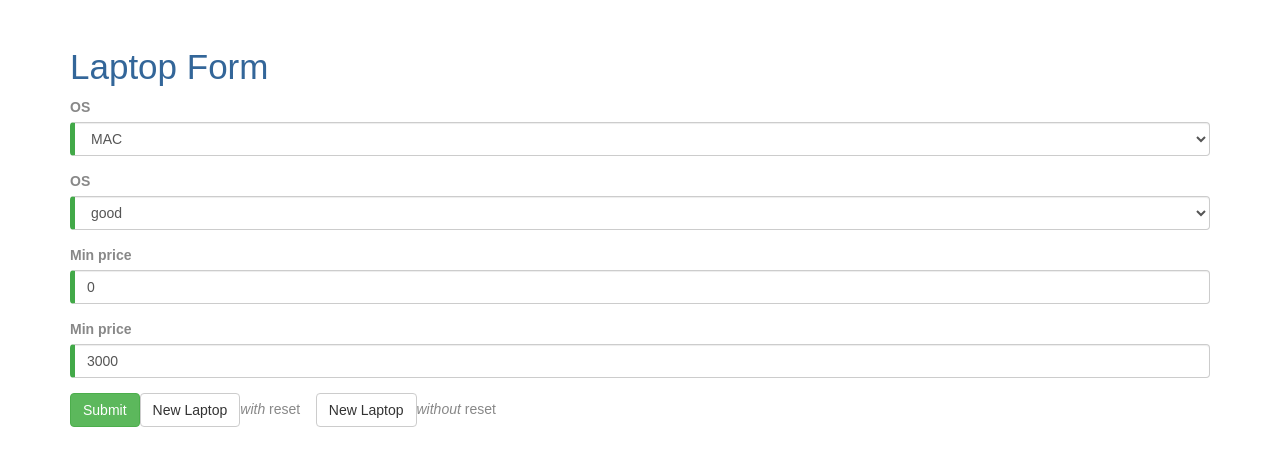
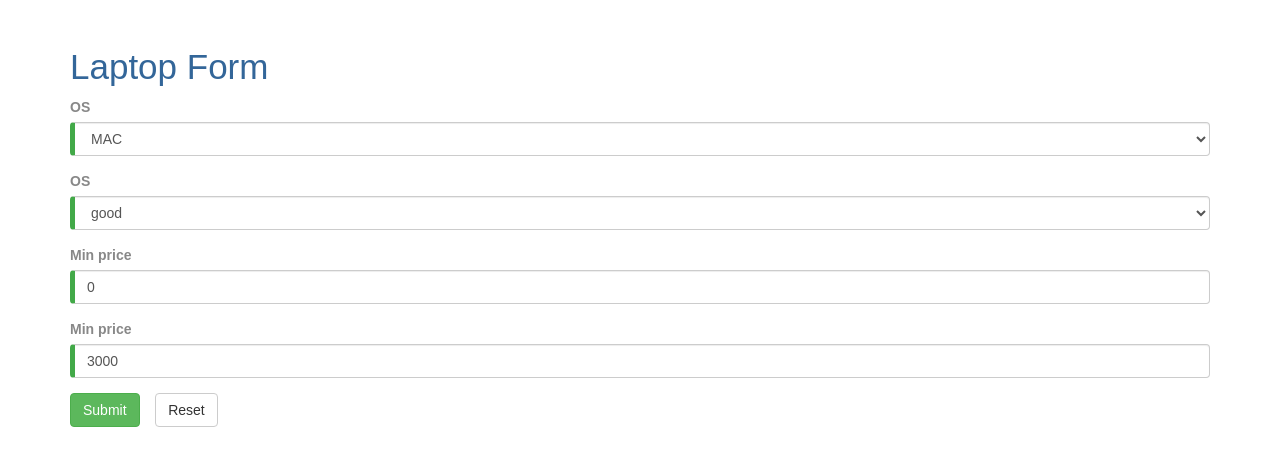
Before and after one commit to chengchengpei/angular-demo, an Angular app: page / in a window 1280 px wide. Shown: the top 466 px of the page. Built offline with nearby package versions, Linux system fonts and the light colour scheme.

Commit message:
some improvements

```diff
--- a/src/app/laptop-form/laptop-form.component.html
+++ b/src/app/laptop-form/laptop-form.component.html
@@ -1,5 +1,6 @@
 <div class="container">
-  <div [hidden]="submitted">
+  <div>
+    <!--<div [hidden]="submitted">-->
     <h1>Laptop Form</h1>
 
     <form (ngSubmit)="onSubmit()" #laptopForm="ngForm">
@@ -58,12 +59,8 @@
       </div>
 
       <button type="submit" class="btn btn-success" [disabled]="!laptopForm.form.valid">Submit</button>
-      <button type="button" class="btn btn-default" (click)="newLaptop(); laptopForm.reset()">New Laptop</button>
-      <i>with</i> reset
-
       &nbsp;&nbsp;
-      <button type="button" class="btn btn-default" (click)="newLaptop()">New Laptop</button>
-      <i>without</i> reset
+      <button type="button" class="btn btn-default" (click)="reset()">Reset</button>
 
      <!-- NOT SHOWN IN DOCS -->
       <!--
--- a/src/app/laptop-form/laptop-form.component.ts
+++ b/src/app/laptop-form/laptop-form.component.ts
@@ -8,6 +8,8 @@ import { Laptop }    from '../laptop';
   templateUrl: './laptop-form.component.html',
   styleUrls: ['./laptop-form.component.css']
 })
+
+
 export class LaptopFormComponent {
 
   constructor(private http: HttpClient) {}
@@ -22,6 +24,8 @@ export class LaptopFormComponent {
 
   sugg = "";
 
+
+  // TODO: create service
   onSubmit() {
     this.submitted = true;
     const req = this.http.post('http://127.0.0.1:8080/api/', this.model)
@@ -40,15 +44,18 @@ export class LaptopFormComponent {
   // TODO: Remove this when we're done
   get diagnostic() { return JSON.stringify(this.model); }
 
-  newLaptop() {
+  reset() {
     this.model = new Laptop(42, this.oses[0], this.qualities[1], 0, 3000);
+    this.sugg = "";
+    this.submitted = false;
   }
 
+  /*
   myLaptop(): Laptop {
     let laptop =  new Laptop(42, this.oses[0], this.qualities[1], 0, 3000);
     console.log('My laptop is called ' + JSON.stringify(laptop));
     return laptop;
-  }
+  }*/
 
   //////// NOT SHOWN IN DOCS ////////
 
```
